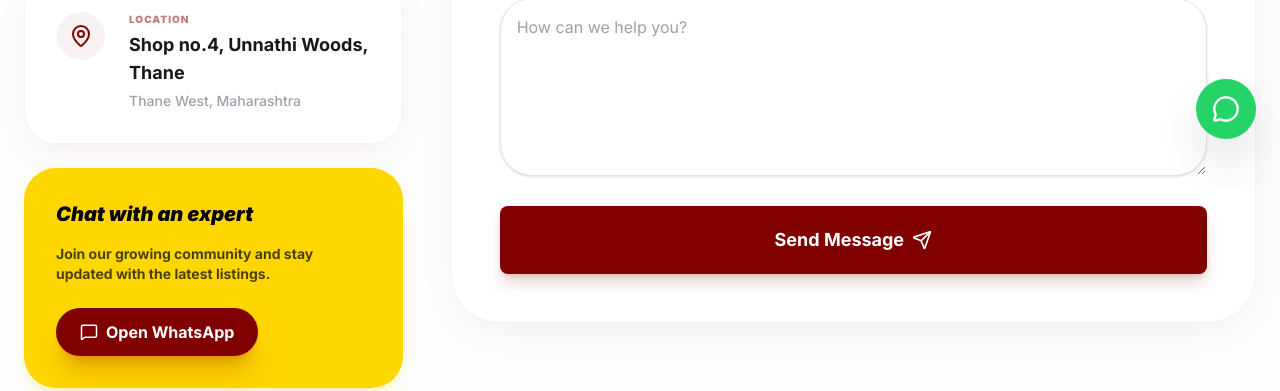
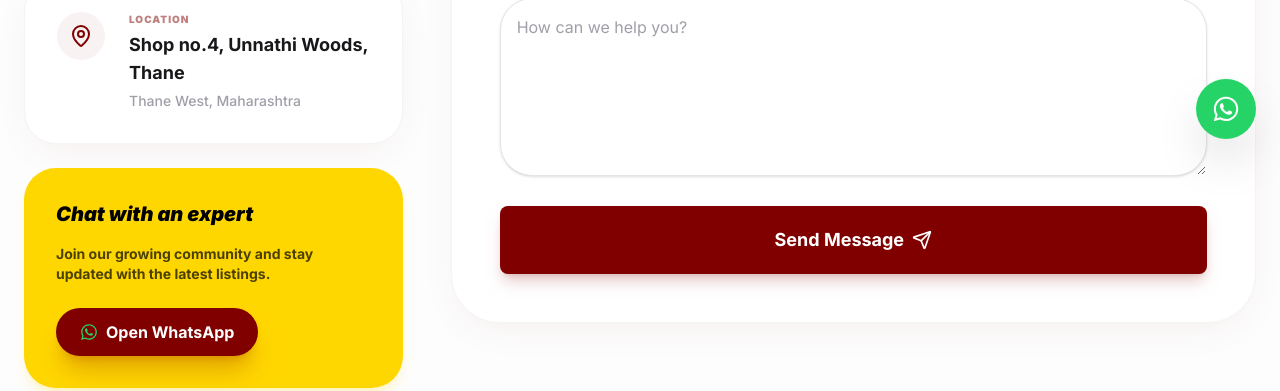
Before and after one commit to AltimaOak/Swastik-Properties, a React (Vite) app: page /contact in a window 1280 px wide. Shown: the part 623-1014 px from the top of the page. Built offline with nearby package versions, Linux system fonts and the light colour scheme; no server answers.

Commit message:
whatsapp direction fixed

```diff
--- a/src/components/FloatingWhatsApp.jsx
+++ b/src/components/FloatingWhatsApp.jsx
@@ -1,5 +1,17 @@
 import React from 'react';
-import { MessageCircle } from 'lucide-react';
+
+const WhatsAppIcon = ({ size = 24, className = "", color = "#25D366" }) => (
+  <svg
+    xmlns="http://www.w3.org/2000/svg"
+    width={size}
+    height={size}
+    viewBox="0 0 448 512"
+    fill={color}
+    className={className}
+  >
+    <path d="M380.9 97.1C339 55.1 283.2 32 223.9 32c-122.4 0-222 99.6-222 222 0 39.1 10.2 77.3 29.6 111L0 480l117.7-30.9c32.4 17.7 68.9 27 106.1 27h.1c122.3 0 224.1-99.6 224.1-222 0-59.3-25.2-115-67.1-157zm-157 341.6c-33.2 0-65.7-8.9-94-25.7l-6.7-4-69.8 18.3L72 359.2l-4.4-7c-18.5-29.4-28.2-63.3-28.2-98.2 0-101.7 82.8-184.5 184.6-184.5 49.3 0 95.6 19.2 130.4 54.1 34.8 34.9 56.2 81.2 56.1 130.5 0 101.8-84.9 184.6-186.6 184.6zm101.2-138.2c-5.5-2.8-32.8-16.2-37.9-18-5.1-1.9-8.8-2.8-12.5 2.8-3.7 5.6-14.3 18-17.6 21.8-3.2 3.7-6.5 4.2-12 1.4-5.5-2.8-23.2-8.5-44.2-27.1-16.4-14.6-27.4-32.7-30.6-38.1-3.2-5.4-.3-8.3 2.4-11.1 2.4-2.5 5.5-6.4 8.3-9.7 2.8-3.3 3.7-5.5 5.5-9.2 1.8-3.7.9-6.9-.5-9.7-1.4-2.8-12.5-30.1-17.1-41.2-4.5-10.8-9.1-9.3-12.5-9.5-3.2-.2-6.9-.2-10.6-.2-3.7 0-9.7 1.4-14.8 6.9-5.1 5.6-19.4 19-19.4 46.3 0 27.3 19.9 53.7 22.6 57.4 2.8 3.7 39.1 59.7 94.8 83.8 13.2 5.8 23.5 9.2 31.5 11.8 13.3 4.2 25.4 3.6 35 2.2 10.7-1.5 32.8-13.4 37.4-26.4 4.6-13 4.6-24.1 3.2-26.4-1.3-2.5-5-3.9-10.5-6.6z"/>
+  </svg>
+);
 
 const FloatingWhatsApp = () => {
   const phoneNumber = "919987565490"; // Updated contact
@@ -15,7 +27,7 @@ const FloatingWhatsApp = () => {
       className="fixed bottom-6 right-6 z-40 bg-[#25D366] text-white p-4 rounded-full shadow-2xl hover:scale-110 active:scale-95 transition-all duration-300 animate-bounce hover:animate-none group"
       aria-label="Contact on WhatsApp"
     >
-      <MessageCircle size={28} />
+      <WhatsAppIcon size={28} color="white" />
       <span className="absolute right-full mr-4 bg-white text-black px-3 py-1 rounded-lg text-sm font-bold opacity-0 group-hover:opacity-100 transition-opacity whitespace-nowrap pointer-events-none shadow-lg">
         Chat with us
       </span>
--- a/src/pages/About.jsx
+++ b/src/pages/About.jsx
@@ -56,7 +56,6 @@ const About = () => {
               <img
                 src="logo.png"
                 alt="Founder"
-                className="w-full h-full object-cover grayscale hover:grayscale-0 transition-all duration-700"
               />
               <div className="absolute inset-0 bg-gradient-to-r from-white via-transparent to-transparent hidden lg:block"></div>
             </div>
@@ -82,10 +81,15 @@ const About = () => {
 
         {/* Office Address */}
         <div className="text-center max-w-2xl mx-auto">
-          <div className="inline-flex items-center space-x-3 bg-white border border-zinc-100 px-8 py-4 rounded-full mb-8 text-secondary font-black shadow-premium">
+          <a
+            href="https://www.google.com/maps/search/Swastik+Properties+Shop+no.4,+Unnathi+Woods,+Thane"
+            target="_blank"
+            rel="noopener noreferrer"
+            className="inline-flex items-center space-x-3 bg-white border border-zinc-100 px-8 py-4 rounded-full mb-8 text-secondary font-black shadow-premium hover:bg-secondary hover:text-white transition-all cursor-pointer"
+          >
             <MapPin size={20} />
             <span>Visit Our Office</span>
-          </div>
+          </a>
           <h3 className="text-3xl font-black text-zinc-900 mb-4 italic">Swastik Properties Office</h3>
           <p className="text-zinc-500 text-lg font-medium">
             Shop no.4, D3, Unnathi Woods Phase 4, <br />
--- a/src/pages/Contact.jsx
+++ b/src/pages/Contact.jsx
@@ -6,6 +6,19 @@ import { ref, push, set } from 'firebase/database';
 import Button from '../components/Button';
 import Input from '../components/Input';
 import emailjs from '@emailjs/browser';
+
+const WhatsAppIcon = ({ size = 24, className = "", color = "#25D366" }) => (
+  <svg
+    xmlns="http://www.w3.org/2000/svg"
+    width={size}
+    height={size}
+    viewBox="0 0 448 512"
+    fill={color}
+    className={className}
+  >
+    <path d="M380.9 97.1C339 55.1 283.2 32 223.9 32c-122.4 0-222 99.6-222 222 0 39.1 10.2 77.3 29.6 111L0 480l117.7-30.9c32.4 17.7 68.9 27 106.1 27h.1c122.3 0 224.1-99.6 224.1-222 0-59.3-25.2-115-67.1-157zm-157 341.6c-33.2 0-65.7-8.9-94-25.7l-6.7-4-69.8 18.3L72 359.2l-4.4-7c-18.5-29.4-28.2-63.3-28.2-98.2 0-101.7 82.8-184.5 184.6-184.5 49.3 0 95.6 19.2 130.4 54.1 34.8 34.9 56.2 81.2 56.1 130.5 0 101.8-84.9 184.6-186.6 184.6zm101.2-138.2c-5.5-2.8-32.8-16.2-37.9-18-5.1-1.9-8.8-2.8-12.5 2.8-3.7 5.6-14.3 18-17.6 21.8-3.2 3.7-6.5 4.2-12 1.4-5.5-2.8-23.2-8.5-44.2-27.1-16.4-14.6-27.4-32.7-30.6-38.1-3.2-5.4-.3-8.3 2.4-11.1 2.4-2.5 5.5-6.4 8.3-9.7 2.8-3.3 3.7-5.5 5.5-9.2 1.8-3.7.9-6.9-.5-9.7-1.4-2.8-12.5-30.1-17.1-41.2-4.5-10.8-9.1-9.3-12.5-9.5-3.2-.2-6.9-.2-10.6-.2-3.7 0-9.7 1.4-14.8 6.9-5.1 5.6-19.4 19-19.4 46.3 0 27.3 19.9 53.7 22.6 57.4 2.8 3.7 39.1 59.7 94.8 83.8 13.2 5.8 23.5 9.2 31.5 11.8 13.3 4.2 25.4 3.6 35 2.2 10.7-1.5 32.8-13.4 37.4-26.4 4.6-13 4.6-24.1 3.2-26.4-1.3-2.5-5-3.9-10.5-6.6z"/>
+  </svg>
+);
 
 const Contact = () => {
   const [formData, setFormData] = useState({
@@ -111,7 +124,7 @@ const Contact = () => {
               <h3 className="font-black text-xl mb-4 italic">Chat with an expert</h3>
               <p className="text-black/70 text-sm mb-6 font-bold">Join our growing community and stay updated with the latest listings.</p>
               <a href="https://wa.me/919987565490" className="flex items-center space-x-2 bg-secondary text-white px-6 py-3 rounded-xl font-bold w-fit hover:scale-105 transition-transform shadow-xl shadow-secondary/20">
-                <MessageSquare size={18} />
+                <WhatsAppIcon size={18} />
                 <span>Open WhatsApp</span>
               </a>
             </div>
```
Also changed, not shown: 1 other file (tests, documents, lock files or other folders).
